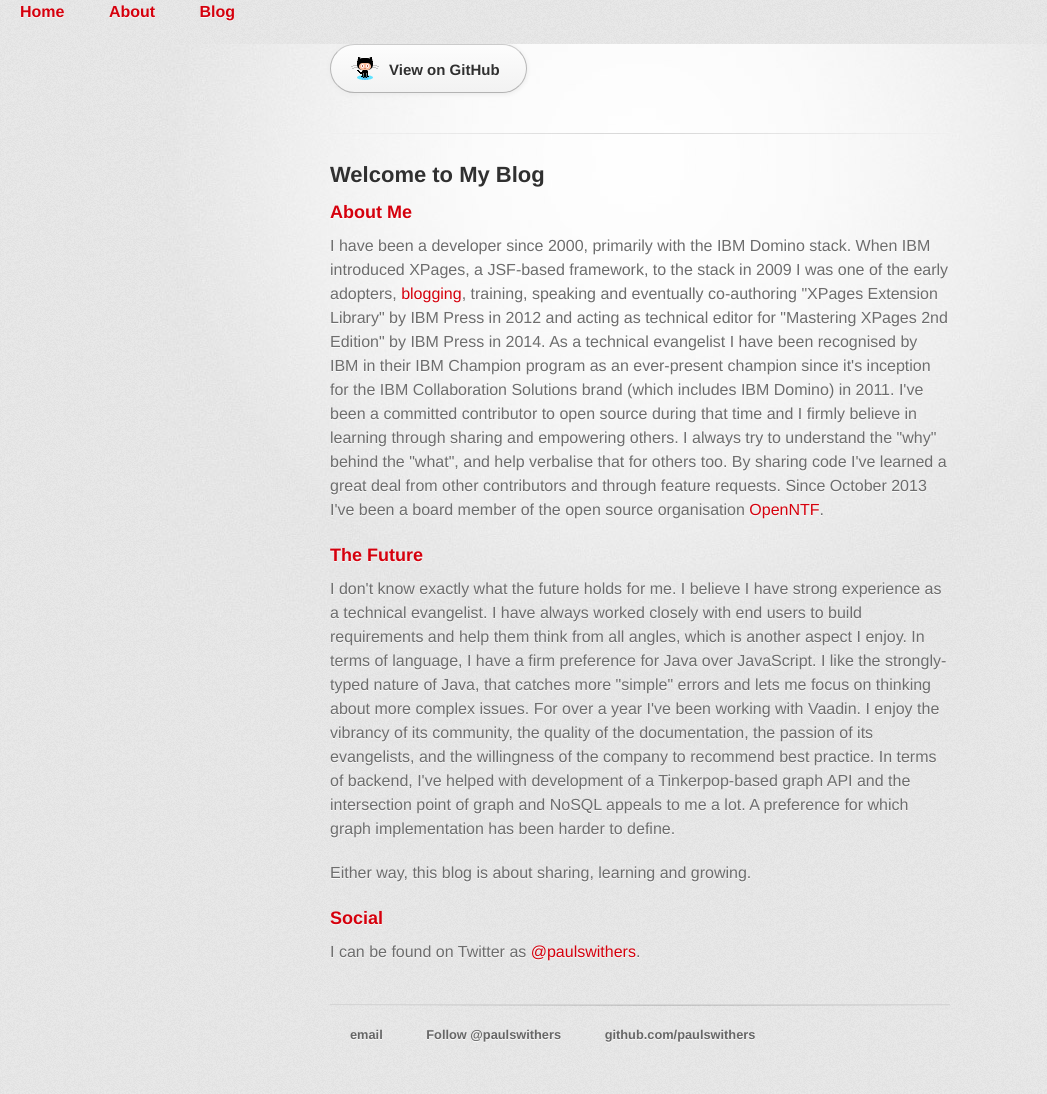
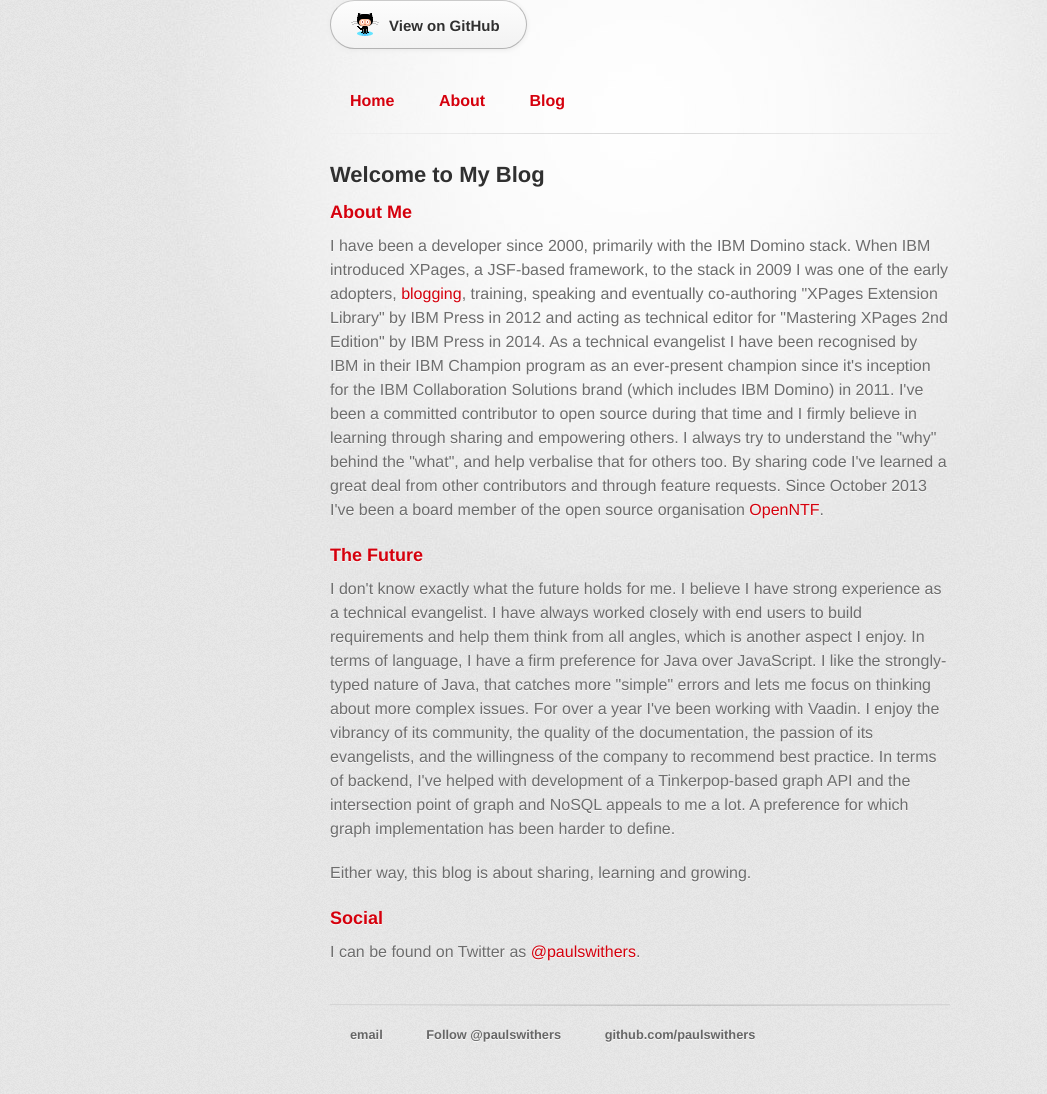
Before and after one commit to paulswithers/paulswithers.github.io, a Jekyll site: the page built from index.html, in a window 1280 px wide. Shown: the whole page, without its empty margins (0-1047 px from the left). Built offline with Jekyll 4.4.1, drawn with Linux system fonts in a browser that asks for light colours; some web fonts are replaced; comment, search, counter and statistics services are not loaded.

Commit message:
Moving nav links

```diff
--- a/_layouts/default.html
+++ b/_layouts/default.html
@@ -14,6 +14,11 @@
   </head>
 
   <body>
+    <div id="container">
+      <div class="inner">
+		<section id="downloads" class="clearfix">
+          <a href="https://github.com/paulswithers" id="view-on-github" class="button"><span>View on GitHub</span></a>
+        </section>
 	<nav>
 	    <ul>
 	    	<li><a href="/">Home</a></li>
@@ -21,11 +26,6 @@
 	    	<li><a href="/blog">Blog</a></li>
 	    </ul>
 	</nav>
-    <div id="container">
-      <div class="inner">
-		<section id="downloads" class="clearfix">
-          <a href="https://github.com/paulswithers" id="view-on-github" class="button"><span>View on GitHub</span></a>
-        </section>
 
         <hr>
 
```
